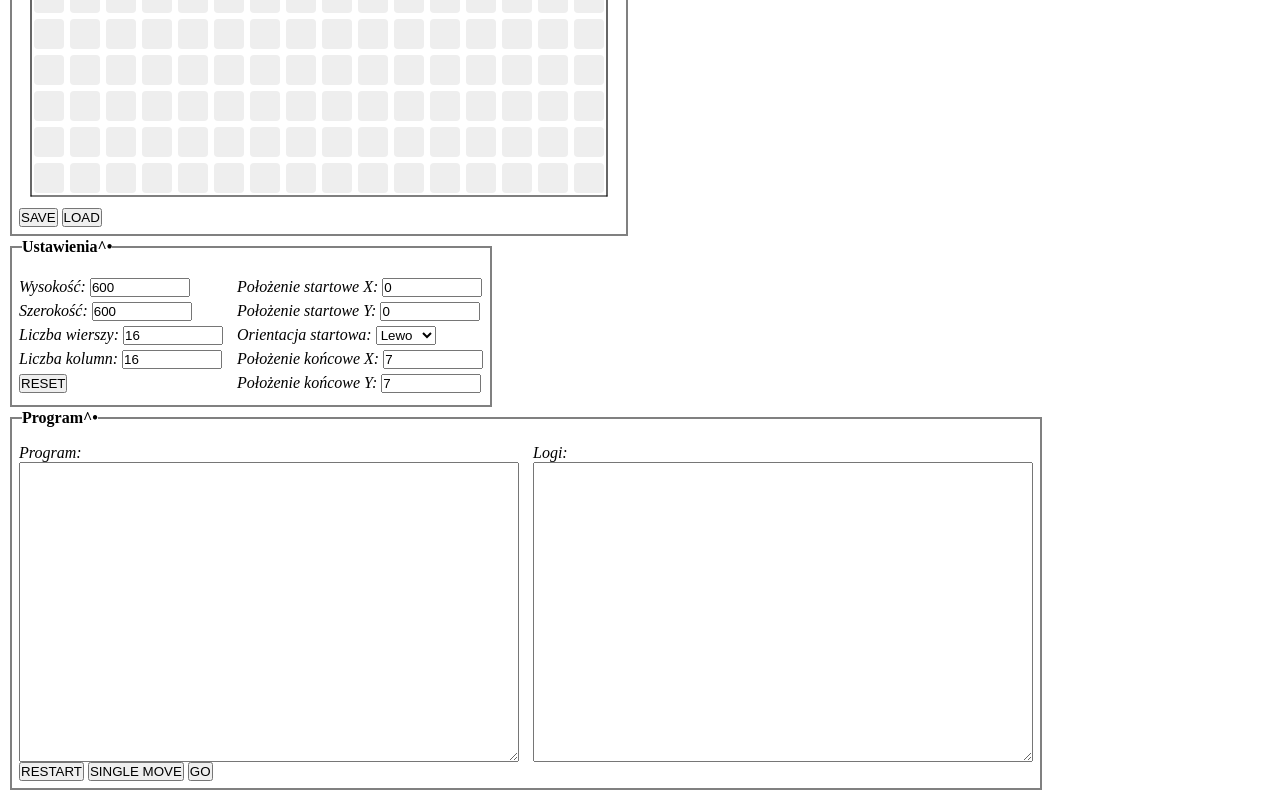
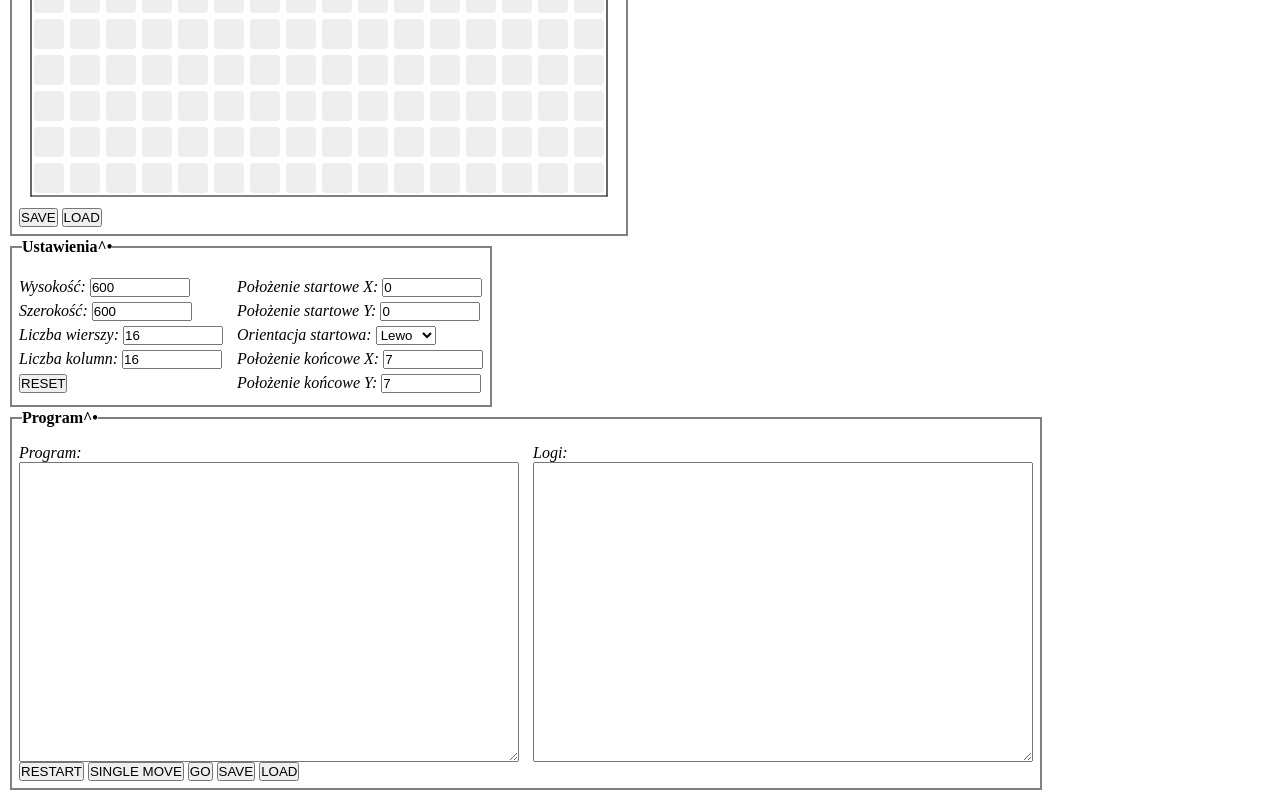
Before and after one commit to joda17/MouseAS, a plain HTML site: page index.html in a window 1280 px wide. Shown: the part 429-1229 px from the top of the page. Drawn offline with Linux system fonts and the light colour scheme.

Commit message:
Add program saving

```diff
--- a/index.html
+++ b/index.html
@@ -65,6 +65,8 @@
 				<button id="form_program_restart">RESTART</button>
 				<button id="form_program_single">SINGLE MOVE</button>
 				<button id="form_program_go">GO</button>
+				<button id="form_program_SAVE" onclick="save_program()">SAVE</button>
+				<button id="form_program_LOAD" onclick="load_program()">LOAD</button>
 			</div>
 			<div class="submenu" id="form_logs">
 				<label for="form_logs_src">Logi:</label><textarea id="form_logs_src"></textarea>
--- a/simulator.js
+++ b/simulator.js
@@ -117,6 +117,24 @@ function save_maze(){
 	var w = window.open("save_page.html", "_blank", "toolbar=0,location=0,menubar=0,width=200,height=60");
 	w.onload = function(){
 		w.setup(data, "maze");
+	}
+}
+
+function save_program(){
+	var data = {};
+	data.src = menus.program.ownerDocument.getElementById("form_program_src").value;
+	var w = window.open("save_page.html", "_blank", "toolbar=0,location=0,menubar=0,width=200,height=60");
+	w.onload = function(){
+		w.setup(data, "program");
+	}
+}
+
+function load_program(){
+	var w = window.open("load_page.html", "_blank", "toolbar=0,location=0,menubar=0,width=200,height=60");
+	w.onload = function(){
+		w.setup("program", function(data){
+			menus.program.ownerDocument.getElementById("form_program_src").value = data.src;
+		});
 	}
 }
 
```
